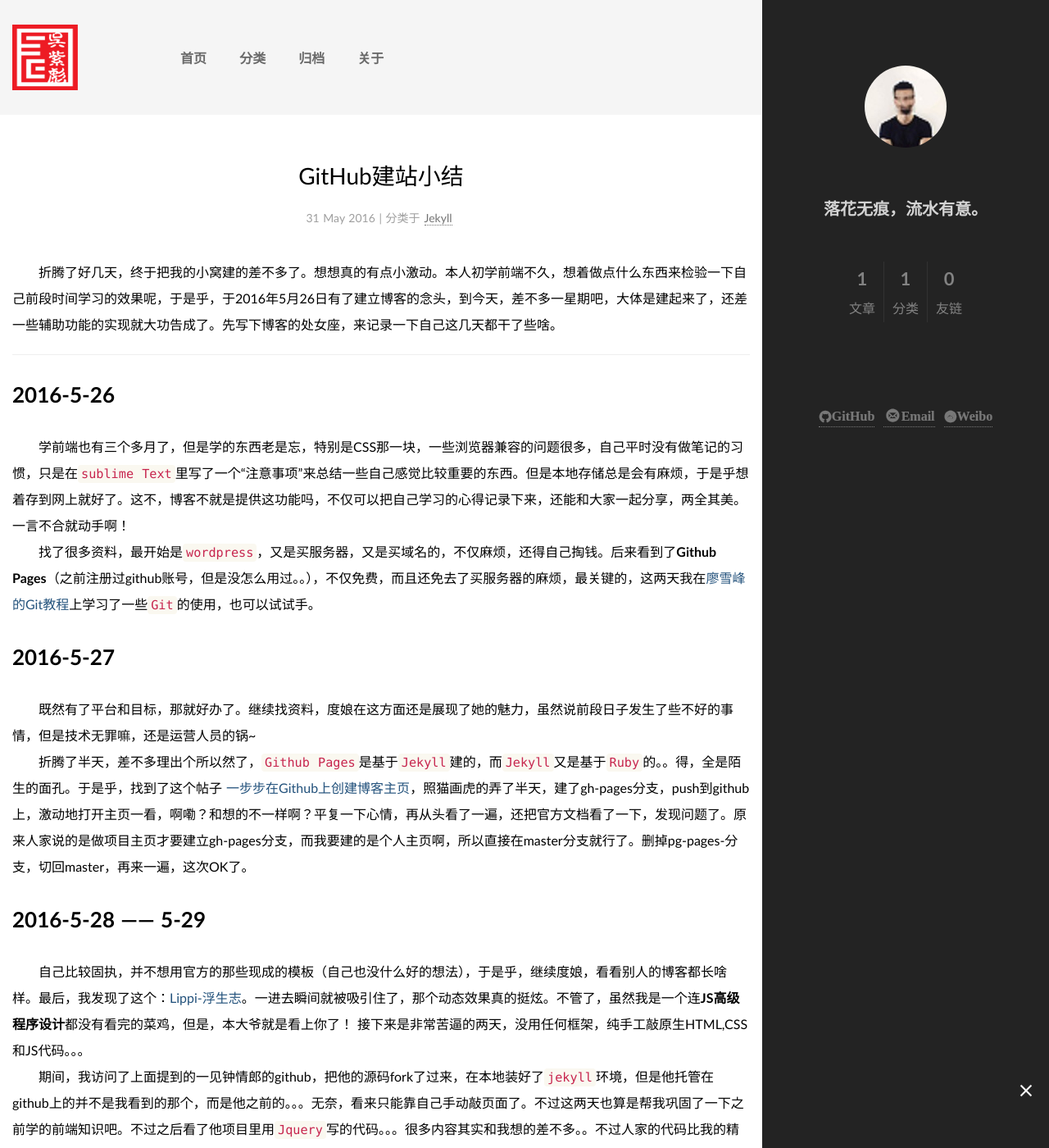
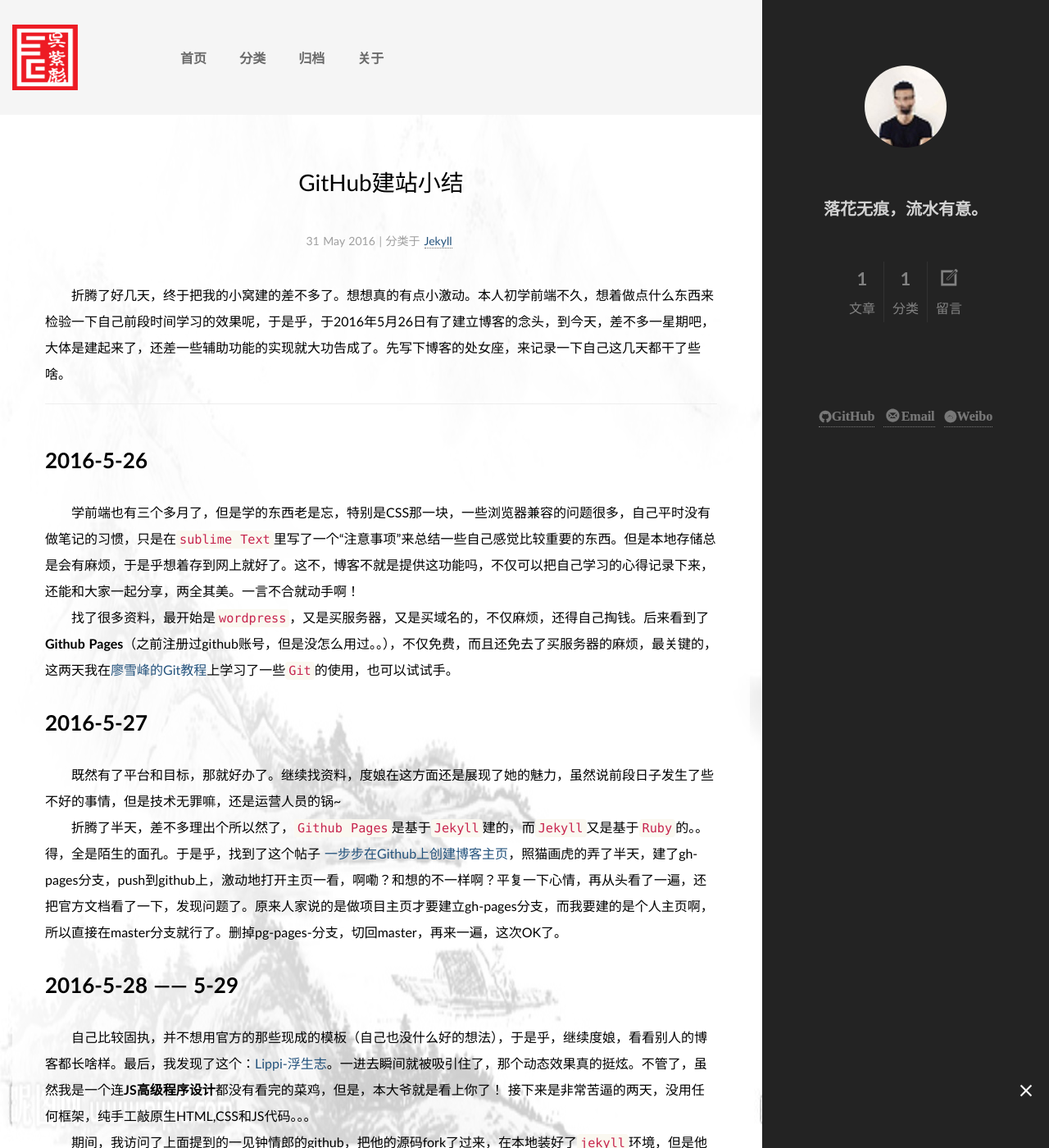
Before and after one commit to zibiaowu/zibiaowu.github.io, a Jekyll site: the page built from _posts/2016-05-31-Welcome-To-YiXianJu.md, in a window 1280 px wide and 1400 px high. Shown: the whole window at 82% size. Built offline with Jekyll 4.4.1, drawn with Linux system fonts in a browser that asks for light colours.

Commit message:
add about and body_bg

```diff
--- a/_layouts/default.html
+++ b/_layouts/default.html
@@ -26,7 +26,7 @@
 				<li><a href="/index.html">首页</a>  <!-- 不写li结束标签是为了解决inline-block元素之间的空格解析 -->
 				<li><a href="/category/index.html">分类</a>
 				<li><a href="/archives/index.html">归档</a>
-				<li><a href="###">关于</a></li>	<!-- 最后一个li的结束标签要写上，是为了兼容IE6 -->
+				<li><a href="/about/index.html">关于</a></li>	<!-- 最后一个li的结束标签要写上，是为了兼容IE6 -->
 			</ul>
 		</nav>
 		</div>
@@ -53,9 +53,9 @@
 							<span>分类</span>
 						</a>
 					</div><div class="branches lastbranch">
-						<a href="">
-							<span class="biger_span">0</span>
-							<span>友链</span>
+						<a href="/about/index.html">
+							<span class="biger_span iconfont">&#xe600;</span>
+							<span>留言</span>
 						</a>
 					</div>
 
--- a/resource/css/main.css
+++ b/resource/css/main.css
@@ -1,20 +1,20 @@
 /*公用及清格式*/
 
-.comWidth{width: 900px;margin-left: auto;margin-right: auto;}
+.comWidth{width: 900px;margin-left: auto;margin-right: auto;background-color: rgba(255,255,255,0.8);}
 .fl{float: left;}
 .fr{float: right;}
 .hide{display: none;}
-/*.iconfont{font-family: iconfont;}*/
 
-html{color:#000;background:#FFF;}
+/*
+html{color:#000;background:#FFF;}*/
 body {font-size:16px;word-spacing:1px;color:#000000;background-color:#ffffff;
 font-family:Trebuchet,"Trebuchet MS",Tahoma,"Lucida Grande","Lucida Sans Unicode","Hiragino Sans GB","Hiragino Sans GB W3","Microsoft YaHei",Verdana,sans-serif;}
 body,div,dl,dt,dd,ul,ol,li,h1,h2,h3,h4,h5,h6,pre,form,fieldset,input,textarea,p,blockquote,th,td { margin:0; padding:0;}
 
-h1 {font-size: 28px;line-height: 28px;margin: 28px 0 28px 0;}
-h2 {font-size: 26px;line-height: 48px;margin: 24px 0 24px 0;font-weight: bold;}
-h3 {font-size: 18px;line-height: 24px;margin:20px 0 20px 0;font-weight: bold;}
-h4 {font-size: 16px;line-height: 12px;margin:16px 0 16px 0;font-weight: bold;}
+h1 {font-size: 28px;line-height: 28px;padding: 28px 0 28px 0;}
+h2 {font-size: 26px;line-height: 48px;padding: 24px 0 24px 0;font-weight: bold;}
+h3 {font-size: 18px;line-height: 24px;padding:20px 0 20px 0;font-weight: bold;}
+h4 {font-size: 16px;line-height: 12px;padding:16px 0 16px 0;font-weight: bold;}
 
 article p{text-indent: 2em;line-height: 200%;}
 
@@ -41,12 +41,15 @@
 
 /*@@ 实现footer固定于页面底部*/
 html,body{height:100%;}
+body{background-image: url(../image/bg.jpg);background-attachment:fixed;background-repeat: no-repeat;}
+
 .all-container{min-height:100%;position: relative;}
-.main,.content{padding-bottom:60px;}
+.main,.content{padding-bottom:45px;}
 /*@@ end*/
 
 /*顶部导航*/
 .topHeader{height:140px;background: rgb(245,245,245);}
+.topHeader .comWidth{background: rgb(245,245,245);}
 .topHeader .logo{margin:30px 0 30px 0;width: 80px;height: 80px;display: inline-block;}
 .topNav{display: inline-block;margin:50px 0 0 100px;vertical-align:top;}
 .topNav li{display: inline-block;padding:10px 20px;text-align: center;border-radius:20px;}
@@ -79,7 +82,8 @@
 .pagination{margin: 0 auto;}
 
 /*index页面*/
-.post-area li{margin-top: 50px;}
+
+.post-area{margin-top: 5px;padding: 40px 40px 0;}
 
 .post-title{display:inline-block;line-height:40px;font-size: 35px;font-weight: bold;
 	color: rgb(55,55,55);margin-bottom: 20px;}
@@ -95,12 +99,13 @@
 .pagination-wraper{text-align: center;}
 
 /*post页面*/
-.post-body header{text-align: center;margin-top:60px;}
+.post-body{padding:0 40px 0;}
+.post-body header{text-align: center;padding-top:40px;}
 .post-body header .post-date{margin-top:20px;}
 .post-body article{padding:40px 0;border-bottom: 1px solid rgb(238,238,238);}
-.post-body article ul{list-style:square inside; padding: 10px 20px;}
-.post-body article a{color: rgb(35,82,124);}
-.post-body article a:hover{color: rgb(35,82,255);}
+.post-body ul{list-style:square inside; padding: 10px 20px;}
+.post-body a{color: rgb(35,82,124);}
+.post-body a:hover{color: rgb(35,82,255);}
 
 .changepageBar{margin-top:25px;}
 .changepageBar .changepage{font-family: iconfont;font-size: 20px;line-height: 20px;color: rgb(55,55,55);}
@@ -108,8 +113,8 @@
 .changepageBar .changepage .page-icon{font-size: 16px;font-style: normal;}
 
 /*分类页面*/
-.display-list{margin: 60px 0 0 60px;}
-.display-list-title{color: rgb(85,85,85);font-size: 30px;line-height: 30px;font-weight: bold;font-family: iconfont;margin-top:30px;}
+.display-list{padding: 30px 30px 0 60px;margin-top: 5px;}
+.display-list-title{color: rgb(85,85,85);font-size: 30px;line-height: 30px;font-weight: bold;font-family: iconfont;padding-top:30px;}
 .display-list-title span{font-size: 30px;line-height: 30px;color: rgb(85,85,85);}
 
 .display-list li a{margin-top: 20px;margin-left:20px;padding:10px 0;border-bottom: 1px dotted rgb(204,204,204);display: block;font-weight: bold;}
--- a/resource/js/main.js
+++ b/resource/js/main.js
@@ -12,6 +12,14 @@
 // 	 }
 // 	 return winWidth;
 // }
+
+//网站背景图片适配屏幕大小
+function bodyBGSize() {
+ 	 /* body... */
+ 	 var Swid = document.body.offsetWidth,
+ 	 	 Shei = document.body.offsetHeight;
+ 	 document.body.style.backgroundSize = Swid + "px " + Shei + "px";
+ }
 
 //事件绑定与移除
 function addHandler (element,type,handler) {
@@ -124,7 +132,9 @@
 	    backTop = document.getElementById("back_top");
 
 	reloc();
+	bodyBGSize();
 
+	addHandler(window,"resize",bodyBGSize);
 	addHandler(window,"resize",reloc);
 
 	addHandler(hide_toggle,"mouseover",function(){		//固定栏展开个人信息切换
```
Also changed, not shown: about.html (added, +38 -0 lines), resource/image/bg.jpg (added).
